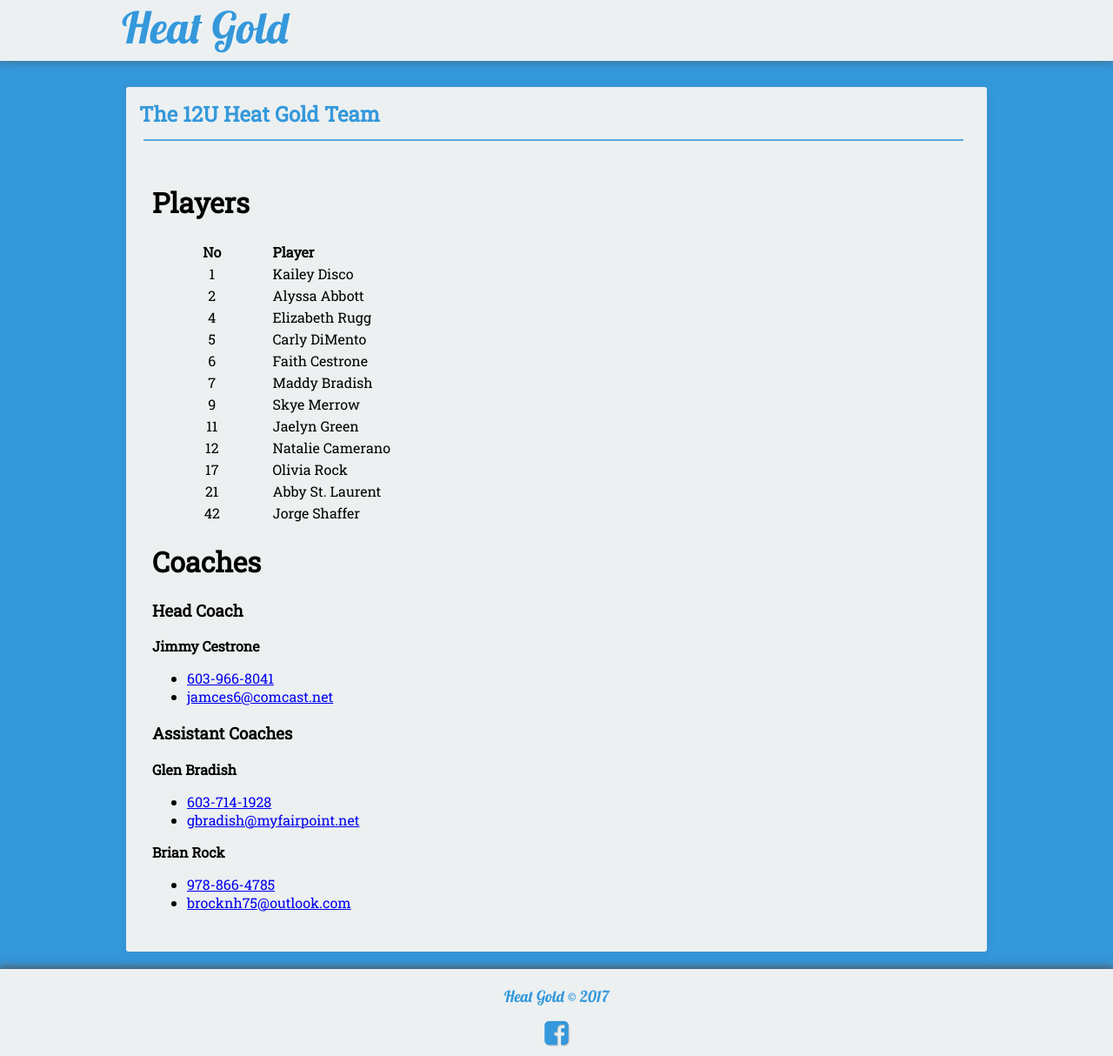
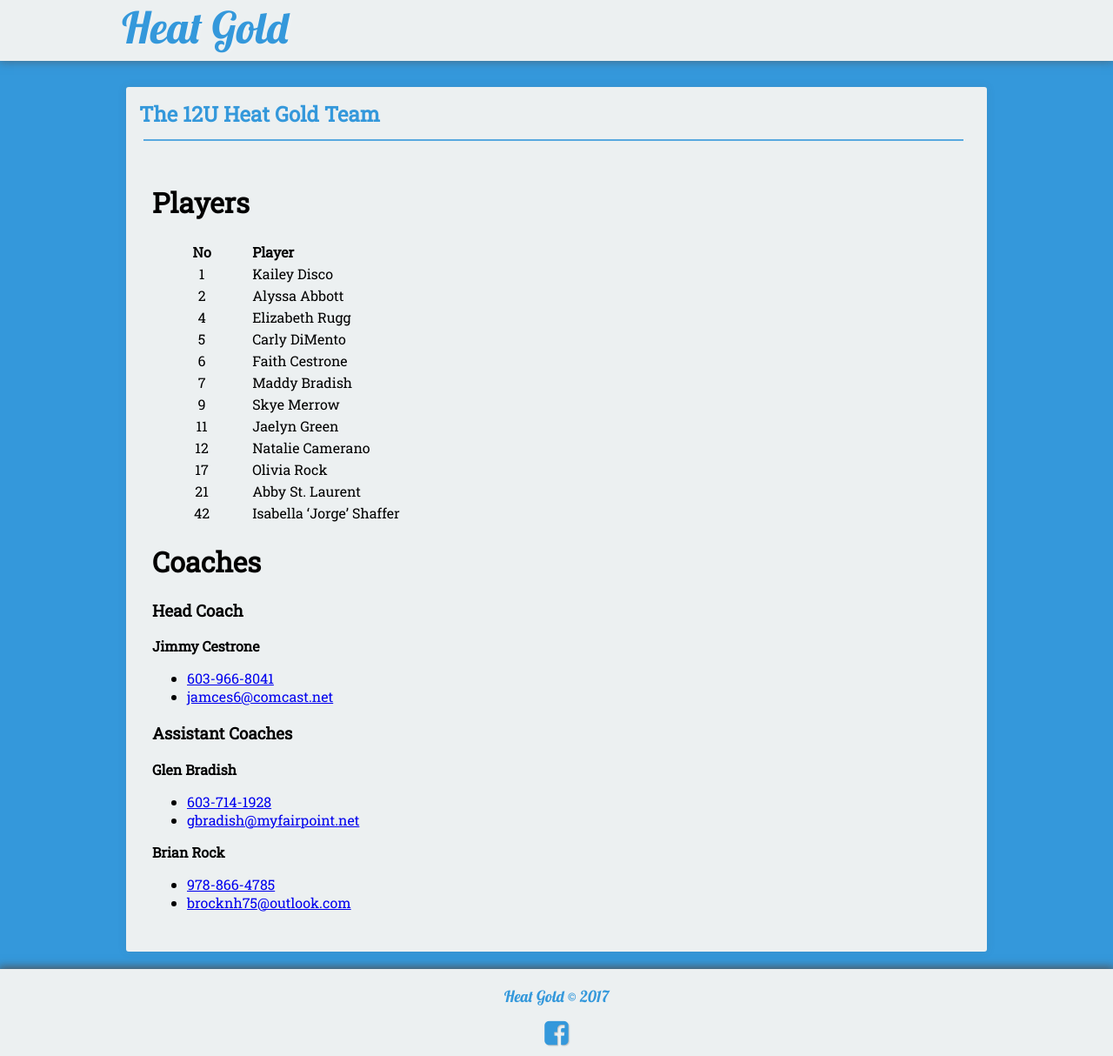
Before and after one commit to seanmerrow/ecf, a Jekyll site: the page built from coaches/index.md, in a window 1280 px wide. Shown: the whole page at 87% size. Built offline with Jekyll 4.4.1, drawn with Linux system fonts in a browser that asks for light colours; nearby versions of some CDN libraries.

Commit message:
Update index.md

```diff
--- a/coaches/index.md
+++ b/coaches/index.md
@@ -19,7 +19,7 @@ permalink: /coaches/
 | 12   |Natalie Camerano |
 | 17   |Olivia Rock      |
 | 21   |Abby St. Laurent |
-| 42   |Jorge Shaffer    |
+| 42   |Isabella 'Jorge' Shaffer|
 
 # Coaches
 ### Head Coach
```
